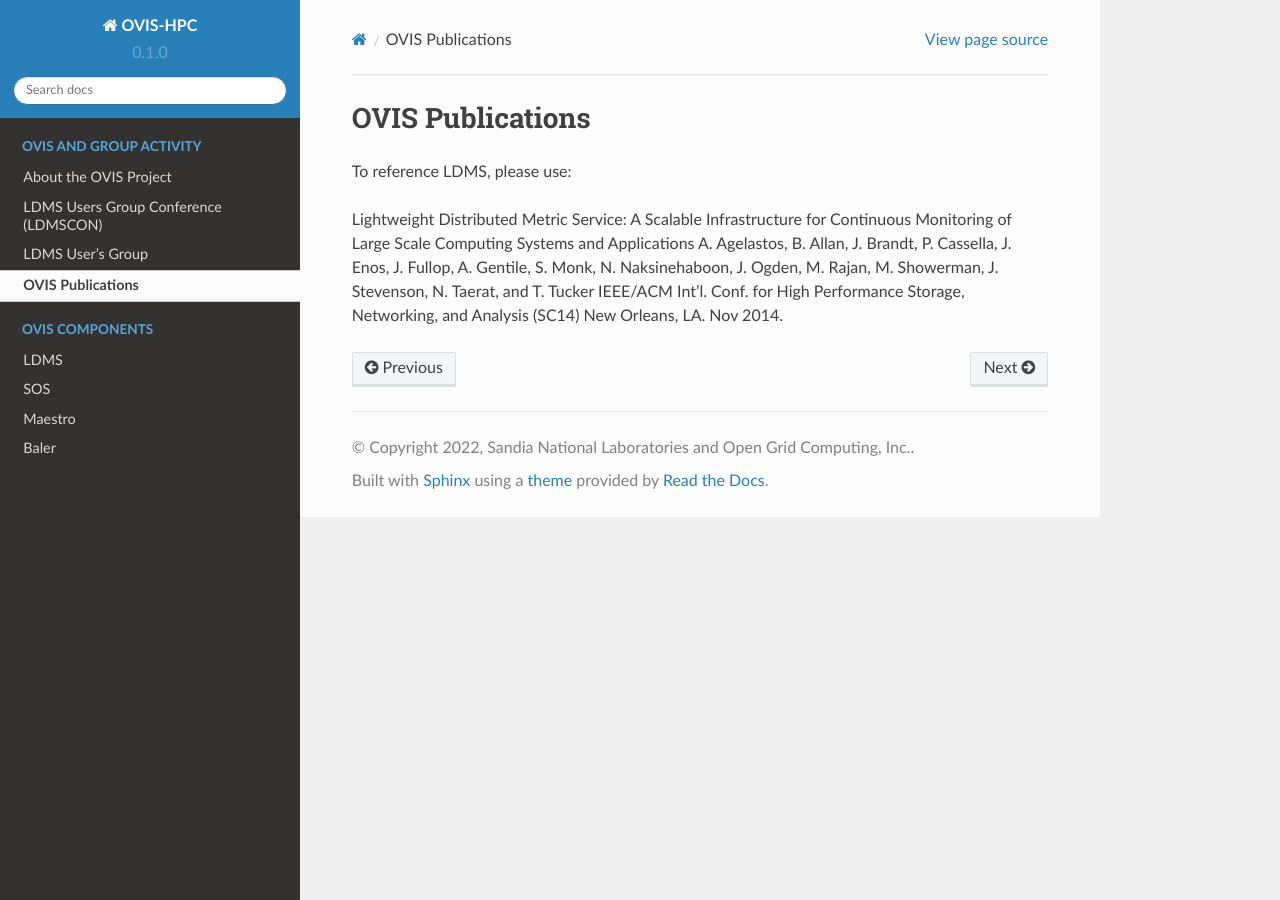
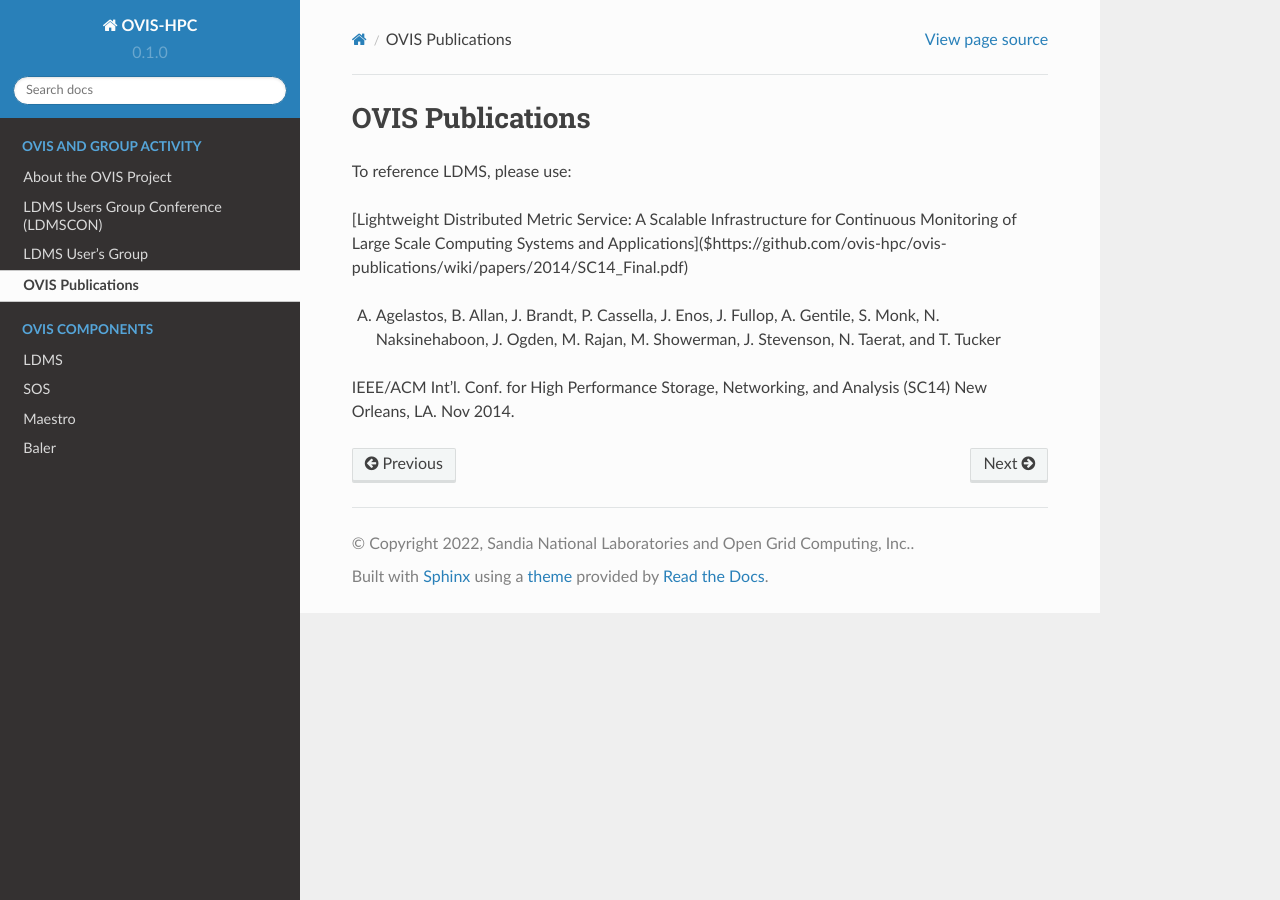
Before and after one commit to ovis-hpc/readthedocs, a Sphinx documentation site: the page built from docs/source/publications.rst, in a window 1280 px wide. Built offline with Sphinx 7.4.7 and the Read the Docs theme 2.0.0, drawn with Linux system fonts in a browser that asks for light colours; pages that are not in the unit, such as notebooks, are missing from menus; some of the changed lines change nothing that is shown.

Commit message:
Adding URL link for SC14 paper

```diff
--- a/docs/source/publications.rst
+++ b/docs/source/publications.rst
@@ -3,6 +3,8 @@
 
 To reference LDMS, please use:
 
-Lightweight Distributed Metric Service: A Scalable Infrastructure for Continuous Monitoring of Large Scale Computing Systems and Applications
+[Lightweight Distributed Metric Service: A Scalable Infrastructure for Continuous Monitoring of Large Scale Computing Systems and Applications]($https://github.com/ovis-hpc/ovis-publications/wiki/papers/2014/SC14_Final.pdf)
+
 A. Agelastos, B. Allan, J. Brandt, P. Cassella, J. Enos, J. Fullop, A. Gentile, S. Monk, N. Naksinehaboon, J. Ogden, M. Rajan, M. Showerman, J. Stevenson, N. Taerat, and T. Tucker
+
 IEEE/ACM Int'l. Conf. for High Performance Storage, Networking, and Analysis (SC14) New Orleans, LA. Nov 2014.
```
